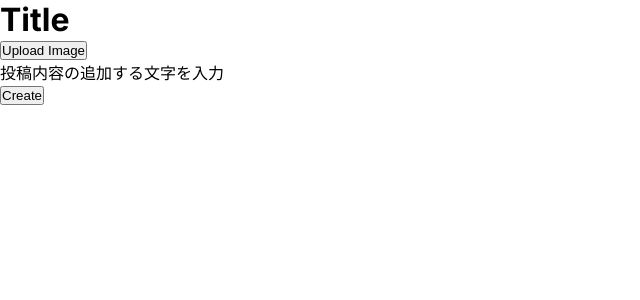
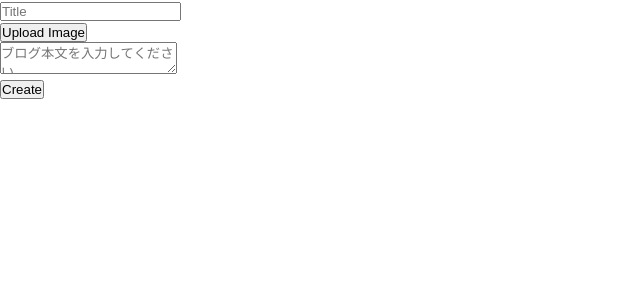
Before and after one commit to Shuheitkhs/teamsdev_16_2, a Next.js app: page /write_view in a window 1280 px wide. Shown: the top 300 px of the page, without its empty margins (0-640 px from the left). Built offline with nearby package versions, Linux system fonts and the light colour scheme.

Commit message:
write_view指摘箇所修正最新版です

```diff
--- a/app/write_view/page.tsx
+++ b/app/write_view/page.tsx
@@ -1,10 +1,10 @@
 import Image from "next/image";
 import React from "react";
 
-const write_view = () => {
+const Write_view = () => {
   return (
     <div>
-      <h1>Title</h1>
+      <input placeholder="Title"></input>
       <form>
         {/* 投稿写真の追加 */}
         <div>
@@ -12,7 +12,7 @@ const write_view = () => {
         </div>
         {/* 投稿文内容の追加 */}
         <div>
-          <p>投稿内容の追加する文字を入力</p>
+          <textarea placeholder="ブログ本文を入力してください"></textarea>
         </div>
       </form>
       {/* 投稿するボタン */}
@@ -21,4 +21,4 @@ const write_view = () => {
   );
 };
 
-export default write_view;
+export default Write_view;
```
